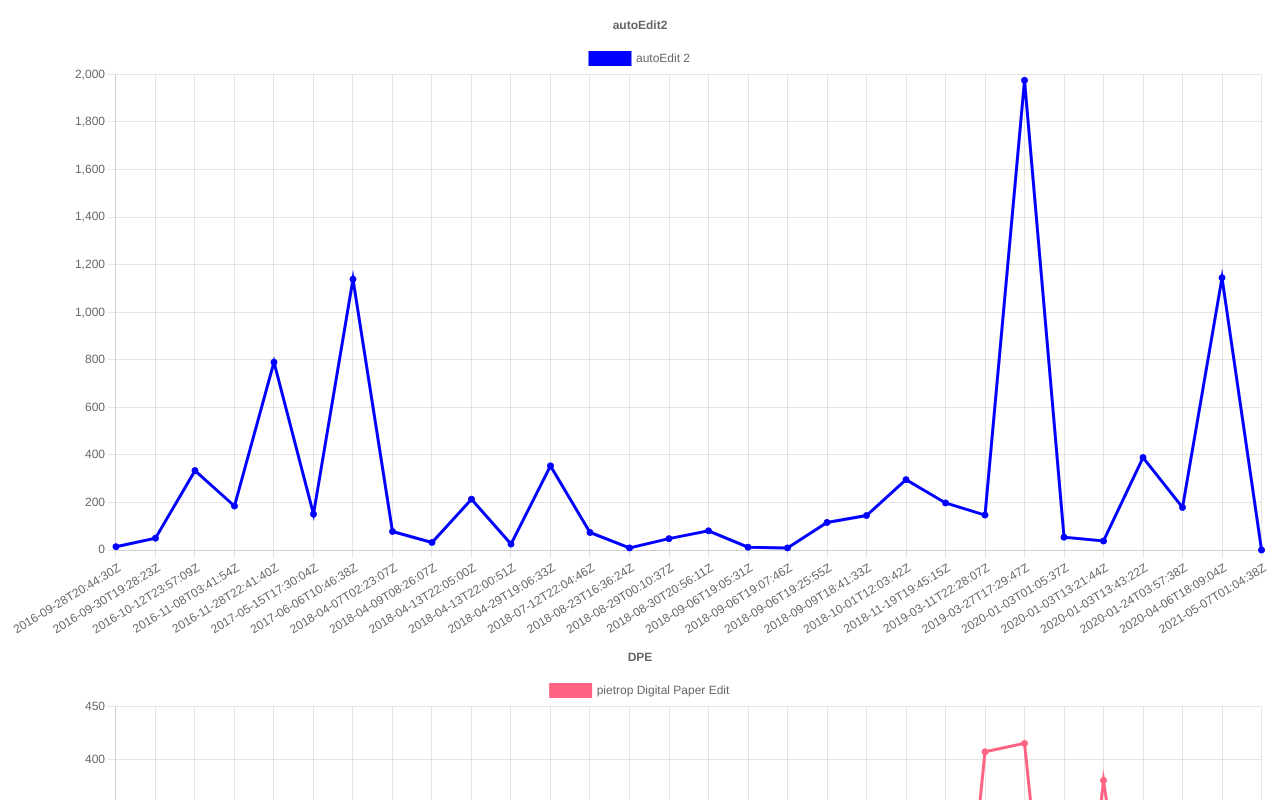
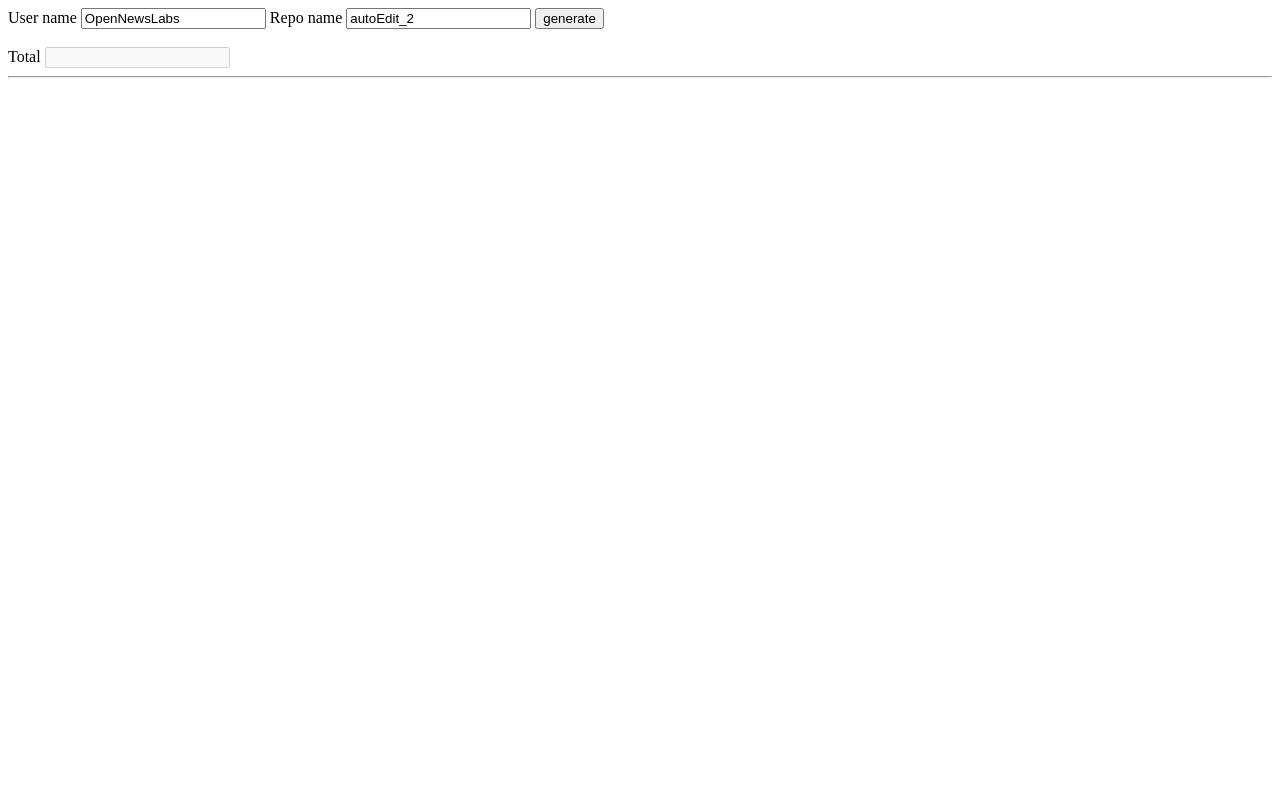
Before and after one commit to pietrop/count-github-releases, a website: page docs/index.html in a window 1280 px wide. Shown: the top 800 px of the page. Drawn offline with nearby package versions, Linux system fonts and the light colour scheme.

Commit message:
adjusted the index.html to use the code and dynamicly pull from the github API

```diff
--- a/docs/index.html
+++ b/docs/index.html
@@ -13,82 +13,129 @@
 
 <body>
     <div>
-        <canvas id="autoEdit2"></canvas>
-        <canvas id="pietropdpe"></canvas>
-        <canvas id="bbcdpe"></canvas>
+        <label>User name</label>
+        <input id='userNameInput' value='OpenNewsLabs'></input>
+        <label>Repo name</label>
+        <input id='repoName' value='autoEdit_2'></input>
+        <button id='btnGenerate'>generate</button>
+        <br>
+        <br>
+        <label>Total</label>
+        <input id="total" disabled></input>
+        <hr>
+        <canvas id="chartEl"></canvas>
+
     </div>
     <script>
+        const makeUrl = ({ userName, repoName }) => {
+            return `https://api.github.com/repos/${userName}/${repoName}/releases`;
+        };
 
-        const labels = [
-            "2021-05-07T01:04:38Z",
-            "2020-04-06T18:09:04Z",
-            "2020-01-24T03:57:38Z",
-            "2020-01-03T13:43:22Z",
-            "2020-01-03T13:21:44Z",
-            "2020-01-03T01:05:37Z",
-            "2019-03-27T17:29:47Z",
-            "2019-03-11T22:28:07Z",
-            "2018-11-19T19:45:15Z",
-            "2018-10-01T12:03:42Z",
-            "2018-09-09T18:41:33Z",
-            "2018-09-06T19:25:55Z",
-            "2018-09-06T19:07:46Z",
-            "2018-09-06T19:05:31Z",
-            "2018-08-30T20:56:11Z",
-            "2018-08-29T00:10:37Z",
-            "2018-08-23T16:36:24Z",
-            "2018-07-12T22:04:46Z",
-            "2018-04-29T19:06:33Z",
-            "2018-04-13T22:00:51Z",
-            "2018-04-13T22:05:00Z",
-            "2018-04-09T08:26:07Z",
-            "2018-04-07T02:23:07Z",
-            "2017-06-06T10:46:38Z",
-            "2017-05-15T17:30:04Z",
-            "2016-11-28T22:41:40Z",
-            "2016-11-08T03:41:54Z",
-            "2016-10-12T23:57:09Z",
-            "2016-09-30T19:28:23Z",
-            "2016-09-28T20:44:30Z"
-        ];
+        // across
+        const totalAssetDownloadCount = (versions) => {
+            return versions
+                .map((d) => {
+                    return d.download_count;
+                })
+                .reduce((acc, el) => {
+                    return acc + el;
+                });
+        };
+
+        const parseAssets = (assets) => {
+            return assets.map(({ name, download_count }) => {
+                return { name, download_count, os: whichOs(name) };
+            });
+        };
+
+        const whichOs = (name) => {
+            if (name.includes('app.zip')) {
+                return 'mac zip';
+            } else if (name.includes('mac.zip')) {
+                return 'mac zip';
+            } else if (name.includes('dmg')) {
+                return 'mac dmg';
+            } else if (name.includes('AppImage')) {
+                return 'Linux AppImage';
+            } else if (name.includes('.exe')) {
+                return 'Windows exe';
+            } else if (name.includes('.zxp')) {
+                return 'Adobe CEP';
+            } else {
+                return 'NA';
+            }
+        };
+
+        const parseReleaseEntries = (releaseData) => {
+            return releaseData.map(({ name, published_at, assets }) => {
+                const assetsData = assets.length === 0 ? [] : parseAssets(assets);
+                const total = assets.length === 0 ? 0 : totalAssetDownloadCount(assetsData);
+                return {
+                    name,
+                    published_at,
+                    assets: assetsData,
+                    total,
+                };
+            });
+        };
+
+        const overallTotalDownloadCount = (versions) => {
+            return versions
+                .map((d) => {
+                    return d.total;
+                })
+                .reduce((acc, el) => {
+                    return acc + el;
+                });
+        };
+
+        const overallTotalDownloadCountList = (versions) => {
+            return versions.map((d) => {
+                return d.total;
+            });
+        };
+
+        const releasesLabels = (versions) => {
+            return versions.map((d) => {
+                return d.published_at;
+            });
+        };
+
+        const getGithubRelease = ({ userName, repoName }) => {
+            const URL = makeUrl({ userName, repoName });
+            return fetch(URL)
+                .then((res) => res.json())
+                .then((json) => {
+                    const releases = parseReleaseEntries(json);
+                    return {
+                        total: overallTotalDownloadCount(releases),
+                        // the total for each release, across OS as a list
+                        totalList: overallTotalDownloadCountList(releases),
+                        releases,
+                        labels: releasesLabels(releases),
+                    };
+                });
+        };
+        // /////////////////////////
+
+        const main = async ({ userName, repoName }) => {
+            const res = await getGithubRelease({
+                userName,
+                repoName,
+            });
+
+            console.log(JSON.stringify(res, null, 2));
+            const { labels, totalList, total } = res;
+            // const labels = [
+            //     "2021-05-07T01:04:38Z",
+            // ];
             const data = {
                 labels: labels.reverse(),
                 datasets: [{
-                label: 'autoEdit 2',
-                backgroundColor: 'blue',
-                borderColor: 'blue',
-                data: [
-                    0,
-                    1145,
-                    179,
-                    389,
-                    38,
-                    54,
-                    1975,
-                    147,
-                    198,
-                    296,
-                    145,
-                    116,
-                    9,
-                    12,
-                    81,
-                    48,
-                    9,
-                    74,
-                    354,
-                    25,
-                    214,
-                    32,
-                    78,
-                    1139,
-                    151,
-                    790,
-                    185,
-                    334,
-                    50,
-                    14
-                ].reverse(),
+                    label: `${repoName}`,
+                    backgroundColor: 'rgb(255, 99, 132)',
+                    borderColor: 'rgb(255, 99, 132)',
+                    data: totalList.reverse(),
                 },
                 ]
             };
@@ -104,165 +151,35 @@
                         },
                         title: {
                             display: true,
-                        text: 'autoEdit2'
+                            text: `${userName}/${repoName}`
                         }
                     }
                 },
             };
             var myChart = new Chart(
-            document.getElementById('autoEdit2'),
+                document.getElementById('chartEl'),
                 autoEdit2Config
             );
-        //
 
-        const labels2 = [
-            "2021-04-13T17:13:46Z",
-            "2021-02-25T02:00:35Z",
-            "2021-02-23T16:15:02Z",
-            "2021-02-02T04:00:47Z",
-            "2020-10-29T02:38:34Z",
-            "2020-10-25T21:06:03Z",
-            "2020-10-06T22:08:13Z",
-            "2020-06-09T22:24:42Z",
-            "2020-06-09T16:17:32Z",
-            "2020-06-08T18:00:12Z",
-            "2020-05-22T03:37:43Z",
-            "2020-05-22T02:46:21Z",
-            "2020-05-18T15:28:08Z",
-            "2020-05-17T08:11:35Z",
-            "2020-05-17T02:15:02Z",
-            "2020-05-16T02:14:24Z",
-            "2020-05-16T00:25:12Z",
-            "2020-05-05T22:00:29Z",
-            "2020-04-30T23:13:40Z",
-            "2020-04-29T23:46:38Z",
-            "2020-04-28T16:20:25Z",
-            "2020-04-28T07:35:43Z",
-            "2020-04-28T01:52:02Z",
-            "2020-04-23T19:51:57Z",
-            "2020-04-22T15:10:58Z",
-            "2020-04-22T03:19:58Z",
-            "2020-04-17T13:30:25Z",
-            "2020-03-18T02:45:06Z",
-            "2020-03-18T02:41:48Z",
-            "2020-03-18T00:44:49Z"
-        ];
-        const data2 = {
-            labels: labels2.reverse(),
-            datasets: [{
-                label: 'pietrop Digital Paper Edit',
-                backgroundColor: 'rgb(255, 99, 132)',
-                borderColor: 'rgb(255, 99, 132)',
-                data: [
-                    122,
-                    224,
-                    35,
-                    121,
-                    380,
-                    56,
-                    415,
-                    407,
-                    38,
-                    40,
-                    89,
-                    33,
-                    56,
-                    35,
-                    6,
-                    3,
-                    2,
-                    53,
-                    29,
-                    3,
-                    11,
-                    16,
-                    3,
-                    19,
-                    5,
-                    3,
-                    24,
-                    11,
-                    0,
-                    2
-                ].reverse(),
-            },
-            ]
+            document.getElementById('total').value = total;
         };
 
-        const pietropDpeConfig = {
-            type: 'line',
-            data: data2,
-            options: {
-                responsive: true,
-                plugins: {
-                    legend: {
-                        position: 'top',
-                    },
-                    title: {
-                        display: true,
-                        text: 'DPE'
-                    }
-                }
-            },
-        };
-        var myChart2 = new Chart(
-            document.getElementById('pietropdpe'),
-            pietropDpeConfig
-        );
 
-        //
-        const labels3 = [
-            "2019-10-18T08:18:23Z",
-            "2019-10-17T08:42:11Z",
-            "2019-10-08T10:18:02Z",
-            "2019-10-04T11:47:43Z",
-            "2019-08-20T16:54:13Z",
-            "2019-08-15T12:23:25Z",
-            "2019-08-02T18:02:32Z",
-            "2019-08-01T15:04:39Z",
-            "2019-08-01T11:10:30Z"
-        ];
-        const data3 = {
-            labels: labels3.reverse(),
-            datasets: [{
-                label: 'pietrop Digital Paper Edit',
-                backgroundColor: 'lightgreen',
-                borderColor: 'lightgreen',
-                data: [
-                    34,
-                    15,
-                    7,
-                    12,
-                    27,
-                    10,
-                    18,
-                    13,
-                    6
-                ].reverse(),
-            },
-            ]
-        };
 
-        const bbcDpeConfig = {
-            type: 'line',
-            data: data3,
-            options: {
-                responsive: true,
-                plugins: {
-                    legend: {
-                        position: 'top',
-                    },
-                    title: {
-                        display: true,
-                        text: 'DPE'
-                    }
-                }
-            },
-        };
-        var myChart2 = new Chart(
-            document.getElementById('bbcdpe'),
-            bbcDpeConfig
-        );
+        ///////////////////////////
+        const btnGenerateEl = document.querySelector('#btnGenerate');
+        const userNameInputEl = document.querySelector('#userNameInput');
+        const repoNameEl = document.querySelector('#repoName');
+        btnGenerateEl.addEventListener('click', (e) => {
+            const userName = userNameInputEl.value;
+            const repoName = repoNameEl.value;
+            console.log('dhdh')
+
+            main({ userName, repoName });
+        })
+
+
+
     </script>
 
 
```
Also changed, not shown: docs/example.html (added, +271 -0 lines). Lines whose indentation alone changed are shown as unchanged.
